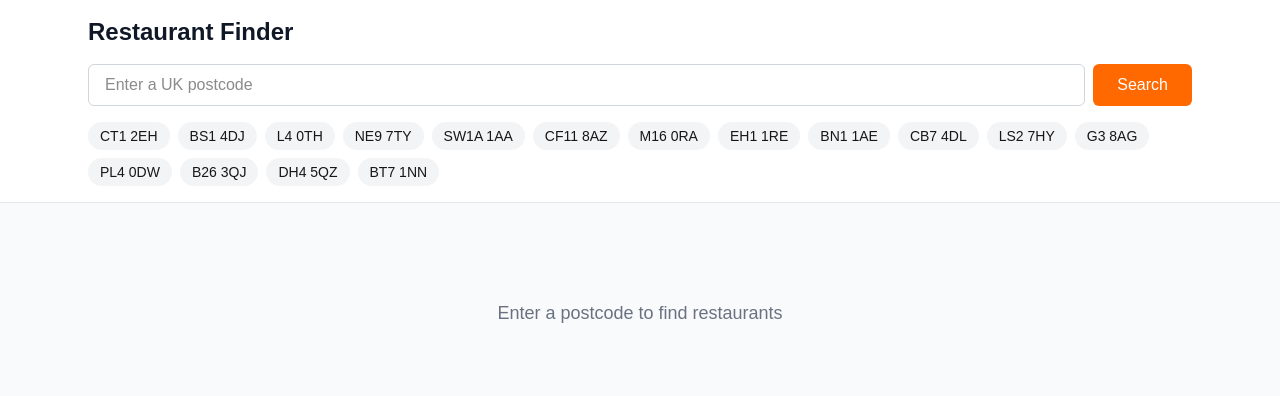
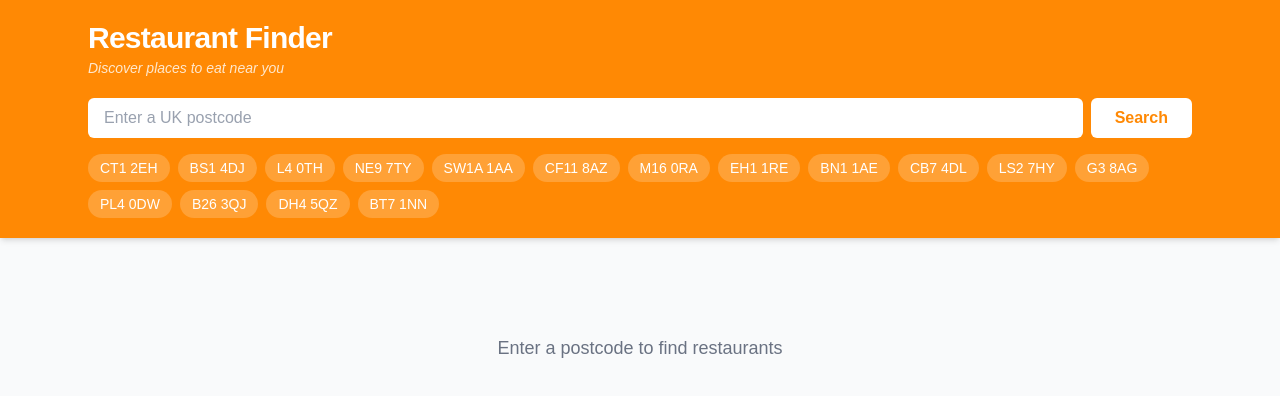
Before and after one commit to sinanoonen/just-eat-restaurant-finder, a Next.js app: page / in a window 1280 px wide. Shown: the top 396 px of the page. Built offline with nearby package versions, Linux system fonts and the light colour scheme.

Commit message:
Style: Improved color scheme and ui elements

```diff
--- a/app/page.tsx
+++ b/app/page.tsx
@@ -23,6 +23,8 @@ const SUGGESTED_POSTCODES = [
   "BT7 1NN",
 ];
 
+const UK_POSTCODE_REGEX = /^[A-Z]{1,2}\d[A-Z\d]?\s*\d[A-Z]{2}$/i;
+
 export default function Home() {
   const [restaurants, setRestaurants] = useState<Restaurant[]>([]);
   const [postcode, setPostcode] = useState("");
@@ -31,8 +33,17 @@ export default function Home() {
   const [currentPostcode, setCurrentPostcode] = useState<string | null>(null);
 
   async function handleSearch(searchPostcode: string) {
-    if (!searchPostcode.trim()) {
+    const trimmed = searchPostcode.trim();
+
+    if (!trimmed) {
       setError("Please enter a postcode.");
+      return;
+    }
+
+    if (!UK_POSTCODE_REGEX.test(trimmed)) {
+      setError("Please enter a valid UK postcode (e.g. SW1A 1AA).");
+      setCurrentPostcode(null);
+      setRestaurants([]);
       return;
     }
     setLoading(true);
@@ -40,14 +51,14 @@ export default function Home() {
 
     try {
       const response = await fetch(
-        `/api/restaurants?postcode=${encodeURIComponent(searchPostcode.trim())}`,
+        `/api/restaurants?postcode=${encodeURIComponent(trimmed)}`,
       );
       if (!response.ok) {
         throw new Error("Failed to fetch restaurants");
       }
       const data = await response.json();
       setRestaurants(data.restaurants);
-      setCurrentPostcode(searchPostcode.trim().toUpperCase());
+      setCurrentPostcode(trimmed.toUpperCase());
     } catch (err) {
       setError("Something went wrong. Please try again.");
       setRestaurants([]);
@@ -58,11 +69,16 @@ export default function Home() {
 
   return (
     <main className="min-h-screen bg-gray-50">
-      <header className="sticky top-0 bg-white border-b border-gray-200 z-10 py-4">
+      <header className="sticky top-0 bg-orange-400 z-10 py-5 shadow-md">
         <div className="max-w-6xl mx-auto px-6">
-          <h1 className="text-2xl font-bold text-gray-900 mb-4">
-            Restaurant Finder
-          </h1>
+          <div className="mb-5">
+            <h1 className="text-3xl font-bold text-white tracking-tight">
+              Restaurant Finder
+            </h1>
+            <p className="text-sm text-white/80 italic mt-0.5">
+              Discover places to eat near you
+            </p>
+          </div>
 
           <form
             onSubmit={(e) => {
@@ -76,11 +92,11 @@ export default function Home() {
               value={postcode}
               onChange={(e) => setPostcode(e.target.value)}
               placeholder="Enter a UK postcode"
-              className="flex-1 px-4 py-2 border border-gray-300 rounded-md"
+              className="flex-1 px-4 py-2 bg-white rounded-md placeholder-gray-400 focus:outline-none focus:ring-2 focus:ring-orange-300"
             />
             <button
               type="submit"
-              className="px-6 py-2 bg-orange-500 text-white rounded-md hover:bg-orange-600"
+              className="px-6 py-2 bg-white text-orange-400 font-semibold rounded-md hover:bg-orange-50"
             >
               Search
             </button>
@@ -91,7 +107,7 @@ export default function Home() {
               <button
                 key={pc}
                 onClick={() => handleSearch(pc)}
-                className="px-3 py-1 text-sm bg-gray-100 hover:bg-gray-200 rounded-full"
+                className="px-3 py-1 text-sm bg-white/20 hover:bg-white/30 text-white rounded-full transition-colors"
               >
                 {pc}
               </button>
@@ -99,9 +115,11 @@ export default function Home() {
           </div>
 
           {currentPostcode && (
-            <p className="mt-3 text-sm text-gray-600">
+            <p className="mt-3 text-sm text-orange-50">
               Showing results for{" "}
-              <span className="font-semibold">{currentPostcode}</span>
+              <span className="font-semibold text-white">
+                {currentPostcode}
+              </span>
             </p>
           )}
         </div>
--- a/components/RestaurantCard.tsx
+++ b/components/RestaurantCard.tsx
@@ -8,23 +8,39 @@ export function RestaurantCard({ restaurant }: RestaurantCardProps) {
   const { name, cuisines, rating, address } = restaurant;
 
   return (
-    <article className="bg-white rounded-lg shadow-sm border border-gray-200 p-6 hover:shadow-md transition-shadow">
-      <h2 className="text-xl font-semibold text-gray-900 mb-2">{name}</h2>
+    <article className="flex flex-col bg-white rounded-lg shadow-sm border border-gray-200 p-6 hover:shadow-md transition-shadow h-full">
+      <h2 className="text-2xl font-bold tracking-tight text-gray-900 mb-2">
+        {name}
+      </h2>
 
-      <div className="text-sm text-gray-600 mb-3">
+      <div className="flex items-center gap-1 mb-4">
         {rating > 0 ? (
-          <span>★ {rating.toFixed(1)}</span>
+          <>
+            <span className="text-amber-500 text-lg">★</span>
+            <span className="text-base font-semibold text-gray-900">
+              {rating.toFixed(1)}
+            </span>
+          </>
         ) : (
-          <span className="text-gray-400">Not yet rated</span>
+          <span className="text-sm text-gray-400 italic">Not yet rated</span>
         )}
       </div>
 
       {cuisines.length > 0 && (
-        <p className="text-sm text-gray-700 mb-3">{cuisines.join(", ")}</p>
+        <div className="flex flex-wrap gap-1.5 mb-4">
+          {cuisines.map((cuisine) => (
+            <span
+              key={cuisine}
+              className="px-2 py-0.5 text-xs bg-gray-100 text-gray-700 rounded-full"
+            >
+              {cuisine}
+            </span>
+          ))}
+        </div>
       )}
 
-      <p className="text-sm text-gray-500">
-        {address || "Address not available"}
+      <p className="text-xs text-gray-500 mt-auto">
+        {address || <span className="italic">Address not available</span>}
       </p>
     </article>
   );
```
